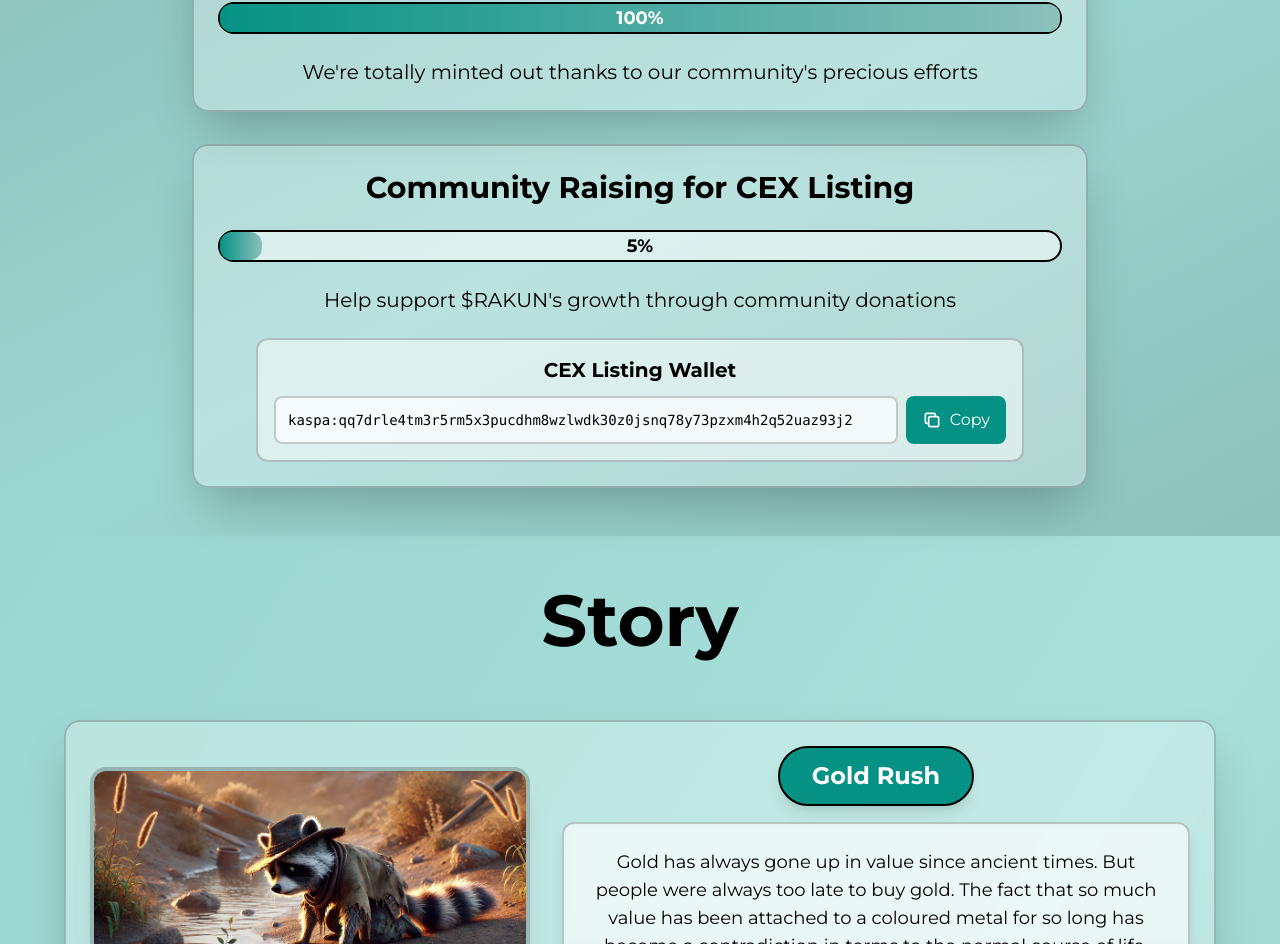
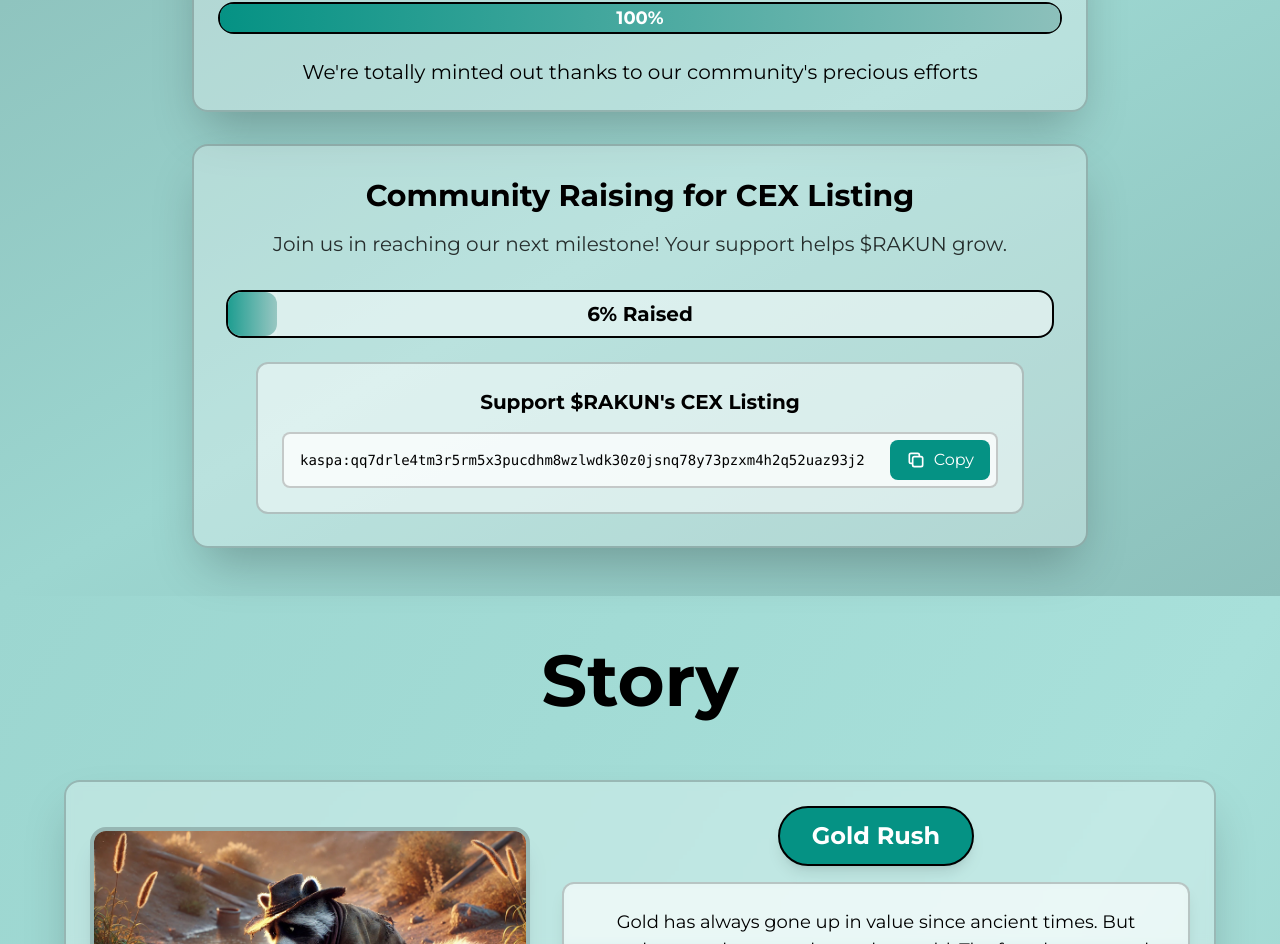
Before and after one commit to HatayErincErdemli/rakun-coin, a React (Vite) app: page / in a window 1280 px wide. Shown: the part 932-1876 px from the top of the page. Built offline with nearby package versions, Linux system fonts and the light colour scheme.

Commit message:
donation section updated

```diff
--- a/src/components/HomePage.jsx
+++ b/src/components/HomePage.jsx
@@ -187,36 +187,41 @@ function HomePage() {
           </div>
 
           {/* New donation bar div */}
-          <div className="donation-bar w-full max-w-4xl mx-auto text-center bg-white/30 p-6 rounded-2xl shadow-2xl border-2 border-black/20 transform hover:scale-105 transition-all duration-300">
-            <p className="text-3xl font-bold mb-6 text-black">
+          <div className="donation-bar w-full max-w-4xl mx-auto text-center bg-white/30 p-8 rounded-2xl shadow-2xl border-2 border-black/20 transform hover:scale-105 transition-all duration-300">
+            <div className="mb-8">
+              <h3 className="text-3xl font-bold text-black mb-4">
                 Community Raising for CEX Listing
+              </h3>
+              <p className="text-xl text-black/80">
+                Join us in reaching our next milestone! Your support helps
+                $RAKUN grow.
               </p>
+            </div>
 
-            <div className="relative w-full h-8 bg-white/50 rounded-2xl border-2 border-black mb-6">
+            <div className="relative w-full h-12 bg-white/50 rounded-2xl border-2 border-black mb-6 overflow-hidden">
               <div
-                className="absolute top-0 left-0 h-full bg-gradient-to-r from-[#059284] to-[#8cc0bb] rounded-xl transition-all duration-1000"
-                style={{ width: "5%" }}
-              />
+                className="absolute top-0 left-0 h-full bg-gradient-to-r from-[#059284] to-[#8cc0bb] rounded-xl transition-all duration-1000 flex items-center"
+                style={{ width: "6%" }}
+              >
+                <div className="absolute inset-0 bg-white/20 animate-pulse" />
+              </div>
               <div className="absolute inset-0 flex items-center justify-center">
-                <span className="text-black text-lg font-bold">5%</span>
+                <span className="text-black text-xl font-bold">6% Raised</span>
               </div>
             </div>
 
-            <p className="text-xl text-black mb-6">
-              Help support $RAKUN's growth through community donations
-            </p>
-
-            {/* New wallet address section */}
-            <div className="bg-white/50 p-4 rounded-xl border-2 border-black/20 max-w-3xl mx-auto">
-              <h4 className="text-xl font-bold mb-3 text-black">
-                CEX Listing Wallet
+            {/* Wallet address section with enhanced styling */}
+            <div className="bg-white/50 p-6 rounded-xl border-2 border-black/20 max-w-3xl mx-auto">
+              <h4 className="text-xl font-bold mb-4 text-black">
+                Support $RAKUN's CEX Listing
               </h4>
-              <div className="flex items-center justify-center gap-2">
+              <div className="flex flex-col sm:flex-row items-center gap-3">
+                <div className="relative flex-1 w-full">
                   <input
                     type="text"
                     value="kaspa:qq7drle4tm3r5rm5x3pucdhm8wzlwdk30z0jsnq78y73pzxm4h2q52uaz93j2"
                     readOnly
-                  className="bg-white/70 p-3 rounded-lg border-2 border-black/20 flex-1 font-mono text-sm"
+                    className="w-full bg-white/70 p-4 rounded-lg border-2 border-black/20 font-mono text-sm pr-24"
                   />
                   <button
                     onClick={() => {
@@ -225,7 +230,7 @@ function HomePage() {
                       );
                       notify();
                     }}
-                  className="bg-[#059284] text-white px-4 py-3 rounded-lg hover:bg-black transition-colors duration-300 flex items-center gap-2"
+                    className="absolute right-2 top-1/2 -translate-y-1/2 bg-[#059284] text-white px-4 py-2 rounded-lg hover:bg-black transition-colors duration-300 flex items-center gap-2"
                   >
                     <svg
                       xmlns="http://www.w3.org/2000/svg"
@@ -243,6 +248,7 @@ function HomePage() {
                     </svg>
                     Copy
                   </button>
+                </div>
               </div>
             </div>
           </div>
```
Lines whose indentation alone changed are shown as unchanged.
